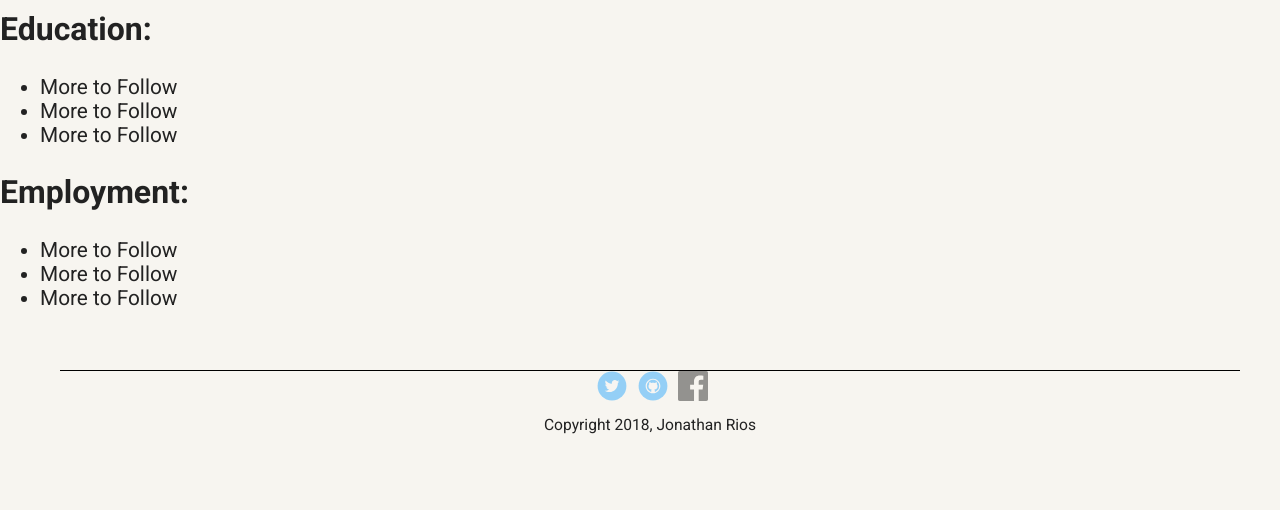
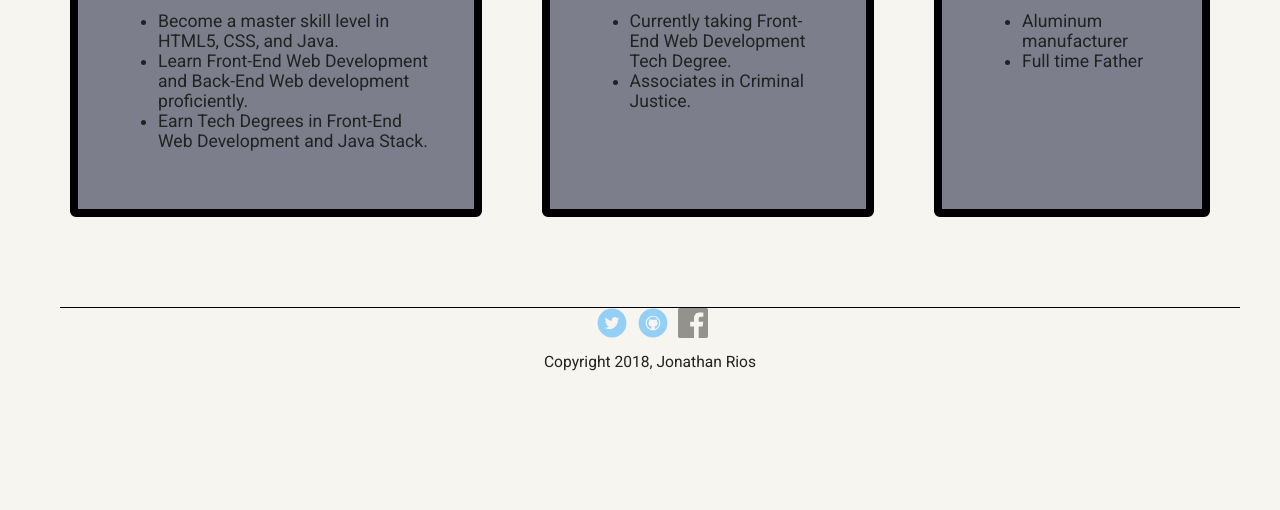
Before and after one commit to Jrivers92/Techdegree-project-1, a plain HTML site: page resume.html in a window 1280 px wide. Shown: the part 709-1219 px from the top of the page. After the commit the page ends 1176 px from the top, so only its background shows below. Drawn offline with Linux system fonts and the light colour scheme; a web font is replaced by a local one.

Commit message:
Final Changes!

```diff
--- a/resume.html
+++ b/resume.html
@@ -20,29 +20,34 @@
   </header>
 
 
-<h1>Jonathan Rios, Web Developer</h1>
+  <h1>Jonathan Rios, Web Developer</h1>
+      <main class="flex">
+    <div class="card">
+  <h2 class="summary-resume">Objectives</h2>
+    <ul class="summary-list">
+      <li>Become a master skill level in HTML5, CSS, and Java.</li>
+      <li>Learn Front-End Web Development and Back-End Web development proficiently.</li>
+      <li>Earn Tech Degrees in Front-End Web Development and Java Stack.</li>
+    </ul>
+  </div>
 
-  <h2 class="summary-resume">Summary of Qualifications:</h2>
+      <div class="card">
+    <h2 class="summary-resume">Education</h2>
     <ul class="summary-list">
-      <li>Intermediate skill level in HTML5, CSS</li>
-      <li>More to Follow</li>
-      <li>More to Follow</li>
+      <li>Currently taking Front-End Web Development Tech Degree.</li>
+      <li>Associates in Criminal Justice.</li>
+
     </ul>
+      </div>
 
-    <h2 class="summary-resume">Education:</h2>
+      <div class="card">
+    <h2 class="summary-resume">Employment</h2>
     <ul class="summary-list">
-      <li>More to Follow</li>
-      <li>More to Follow</li>
-      <li>More to Follow</li>
+      <li>Aluminum manufacturer</li>
+      <li>Full time Father</li>
     </ul>
-
-    <h2 class="summary-resume">Employment:</h2>
-    <ul class="summary-list">
-      <li>More to Follow</li>
-      <li>More to Follow</li>
-      <li>More to Follow</li>
-    </ul>
-
+  </div>
+</main>
 
 
   <footer>
--- a/styles.css
+++ b/styles.css
@@ -247,5 +247,5 @@ font-size: 2.0em;
 .summary-list {
   text-align: left;
   position: static;
-  font-size: 1.3em;
+  font-size: 1.1em;
 }
```
Also changed, not shown: index.html (+1 -1 lines).
